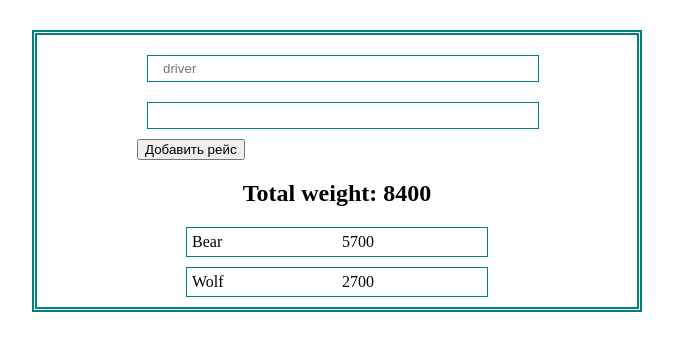
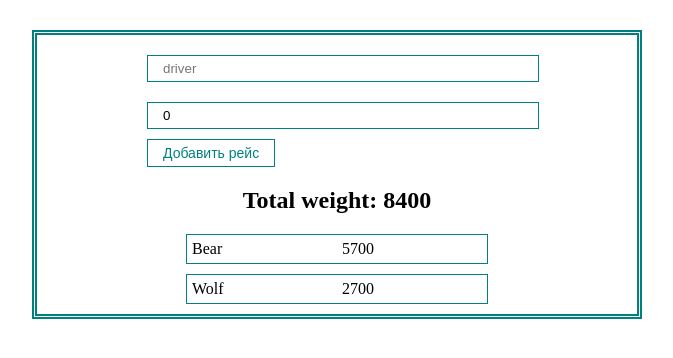
Before and after one commit to Ivan583/Shaitan-arba, a React (Create React App) app: page / in a window 1280 px wide. Shown: the top 358 px of the page, without its empty margins (303-976 px from the left). Built offline with nearby package versions, Linux system fonts and the light colour scheme.

Commit message:
Подключение кнопки

```diff
--- a/src/App.js
+++ b/src/App.js
@@ -1,6 +1,7 @@
 import React, { useState } from 'react';
 import './App.css';
 import FlightList from './components/FlightList';
+import MyButton from './components/UI/button/MyButton';
 import MyInput from './components/UI/input/MyInput';
 
 function App() {
@@ -10,6 +11,18 @@ function App() {
     { driver: "Wolf", weight: 2700 },
     { driver: "Bear", weight: 2800 },
   ]);
+
+  const [driver, setDriver] = useState('');
+  const [weight, setWeight] = useState(0);
+
+  const addNewFlight = e => {
+    e.preventDefault();
+    const newFlight = {
+      driver,
+      weight: parseInt(weight)
+    }
+    setTrucks([...trucks, newFlight]);
+  }
 
   function countSummary(arr) {
     const drivers = [...arr].map(el => el.driver);
@@ -38,9 +51,18 @@ function App() {
   return (
     <div className="App">
       <form>
-        <MyInput type="text" placeholder="driver" />
-        <MyInput type="number" />
-        <button>Добавить рейс</button>
+        <MyInput
+          value={driver}
+          onChange={e => setDriver(e.target.value)}
+          type="text"
+          placeholder="driver" />
+
+        <MyInput
+          value={weight}
+          onChange={e => setWeight(e.target.value)}
+          type="number" />
+
+        <MyButton onClick={addNewFlight}>Добавить рейс</MyButton>
       </form>
 
       <FlightList group={groupSummary} total={totalSummary} />
--- a/src/components/UI/button/MyButton.jsx
+++ b/src/components/UI/button/MyButton.jsx
@@ -1,10 +1,11 @@
 import React from "react";
+import classes from "./MyButton.module.css";
 
-const MyButton = () => {
+const MyButton = ({children, ...props}) => {
 
     return (
-        <button>
-
+        <button {...props} className={classes.myBtn} >
+            {children}
         </button>
     );
 };
```
